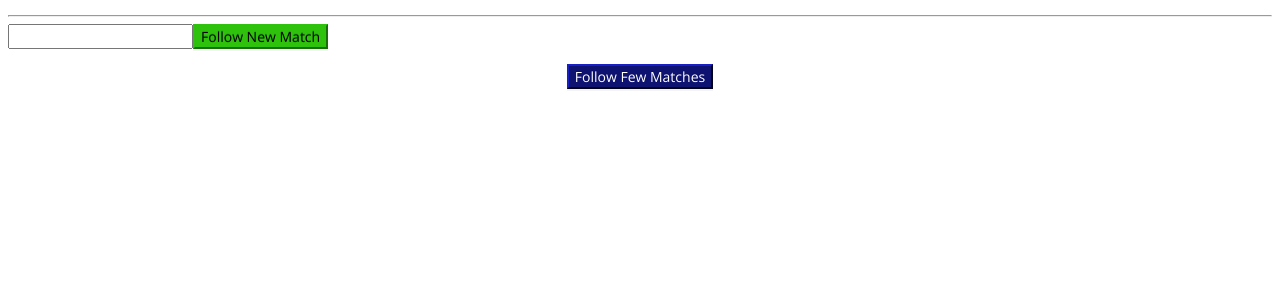
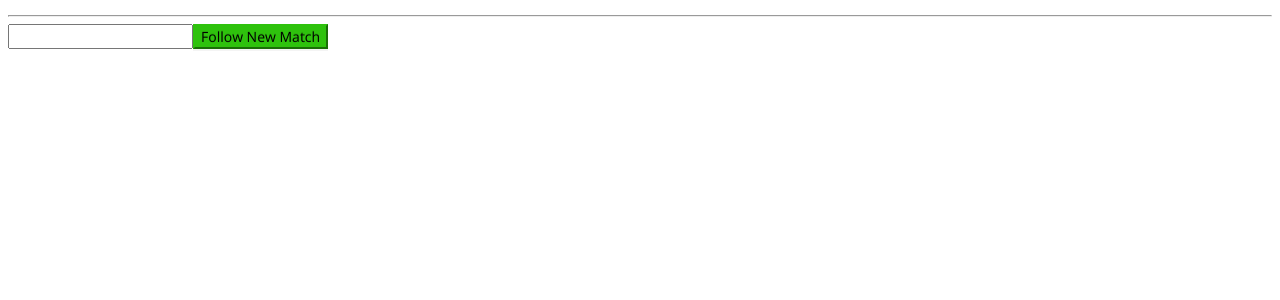
Before and after one commit to Jayanthbm/cricbuzz-electron-widget, a React (Create React App) app: page / in a window 1280 px wide. Shown: the top 300 px of the page. Built offline with nearby package versions, Linux system fonts and the light colour scheme.

Commit message:
minor updates

```diff
--- a/package.json
+++ b/package.json
@@ -12,7 +12,6 @@
     "@testing-library/react": "^13.4.0",
     "@testing-library/user-event": "^13.5.0",
     "axios": "^1.6.2",
-    "cheerio": "^1.0.0-rc.12",
     "react": "^18.2.0",
     "react-dom": "^18.2.0",
     "react-scripts": "5.0.1"
--- a/src/App.css
+++ b/src/App.css
@@ -44,11 +44,15 @@
   color: #464646;
 }
 
+.ODI {
+  color: #3399ff;
+}
+
 .cricket-card-subtitle {
   font-size: 10px;
   color: #555;
   font-weight: bold;
-  margin-top:2px;
+  margin-top: 2px;
 }
 
 .cricket-card-toss {
@@ -124,13 +128,10 @@
   color: rgb(124, 54, 54);
 }
 
-.striker-name {
-  font-weight: bold;
-  color: rgba(0, 0, 255, 0.568);
-}
 
 .last-wicket {
   text-align: center;
+  font-weight: bold;
 }
 
 .deleteBtnWrapper {
@@ -149,12 +150,6 @@
   box-shadow: 0 2px #0000000b;
   cursor: pointer;
 }
-
-.last-wicket {
-  text-align: center;
-  font-weight: bold;
-}
-
 
 .batting-cards-container {
   display: flex;
@@ -206,11 +201,6 @@
   margin-right: 1px;
 }
 
-.percentage {
-  font-size: 12px;
-  color: #777;
-}
-
 .more-stats {
   cursor: pointer;
   text-decoration: underline;
@@ -235,14 +225,6 @@
   cursor: pointer;
 }
 
-.followFewBtn {
-  color: #fff;
-  border-color: #0e1271;
-  background: #0e1271;
-  text-shadow: 0 -1px 0 rgba(0, 0, 0, .12);
-  box-shadow: 0 2px #0000000b;
-  cursor: pointer;
-}
 
 .com-wrapper {
   margin-top: 10px;
@@ -271,10 +253,10 @@
   color: #fff;
   margin-right: 10px;
 }
-.player-of-the-match{
+
+.player-of-the-match {
   font-weight: bold;
 }
-
 
 .commWrapper {
   background: orange;
--- a/src/App.js
+++ b/src/App.js
@@ -1,10 +1,9 @@
 import axios from "axios";
-import React, { useEffect, useState, useRef } from "react";
+import React, { useEffect, useMemo, useRef, useState } from "react";
 import "./App.css";
-import teamsData from "./teams.json";
-import cheerio from "cheerio";
 import { ReactComponent as ExpandLess } from "./expand_less.svg";
 import { ReactComponent as ExpandMore } from "./expand_more.svg";
+import teamsData from "./teams.json";
 
 const API_URL = "https://www.cricbuzz.com/api/cricket-match/commentary/";
 
@@ -277,17 +276,16 @@ const PlayerOfTheMatchCard = ({ fullName }) => {
 };
 
 const LastCommentCard = ({ commentText, event, overNumber, lastWicket }) => {
-  // console.log("EVENT", event);
   const EVENTS = {
     NONE: "",
-    "over-break": "Over Completed",
-    SIX: "It's a SIX!!",
+    "over-break": "Over Completed ",
+    SIX: "It's a SIX!! ",
     FOUR: "It's a FOUR!",
-    MAIDEN_OVER: "It's a MAIDEN OVER!!",
-    HIGHSCORING_OVER: "It's a HIGHSCORING OVER!!",
-    TEAM_FIFTY: "Team FIFTY",
+    MAIDEN_OVER: "It's a MAIDEN OVER!! ",
+    HIGHSCORING_OVER: "It's a HIGHSCORING OVER!! ",
+    TEAM_FIFTY: "Team FIFTY ",
     PARTNERSHIP: "",
-    WICKET: "Its a WICKET!!",
+    WICKET: "Its a WICKET!! ",
   };
   const [showComm, setShowComm] = useState(false);
   return (
@@ -330,11 +328,15 @@ const UDRSCard = ({ matchData }) => {
         className="commWrapper"
         onClick={() => setShowUdrsDetails(!showUdrsDetails)}
       >
-        <span style={{
-          color: '#fff',
+        <span
+          style={{
+            color: "#fff",
             fontWeight: 600,
-          marginLeft:5
-        }}>UDRS</span>
+            marginLeft: 5,
+          }}
+        >
+          UDRS
+        </span>
         {showUdrsDetails ? <ExpandLess /> : <ExpandMore />}
       </div>
       {showUdrsDetails && (
@@ -387,7 +389,7 @@ const ScoreComponent = ({ matchId, removeFromFollowList }) => {
   const [matchState, setMatchState] = useState("Preview");
   const [showBatingDetails, setShowBatingDetails] = useState(false);
   const [showBowlingDetails, setShowBowlingDetails] = useState(false);
-  const [showLiveScore, setShowLiveScore] = useState(true);
+
   useEffect(() => {
     async function fetchMatchInfo() {
       try {
@@ -591,20 +593,23 @@ const ScoreComponent = ({ matchId, removeFromFollowList }) => {
     return;
   }
 
-  const MATCH_STATES = {
+  const MATCH_STATES = useMemo(
+    () => ({
       Preview: 2,
       "Innings Break": 2,
       Complete: -1,
       Stumps: 2,
       "In Progress": 2,
-  };
+    }),
+    []
+  );
   useEffect(() => {
     if (MATCH_STATES[matchState]) {
       setIsMatchComplete(MATCH_STATES[matchState] !== -1 ? false : true);
     } else {
       setIsMatchComplete(false);
     }
-  }, [matchState]);
+  }, [matchState, MATCH_STATES]);
   const [intervalId] = useInterval(
     fetchLiveScores,
     !isMatchComplete ? 2000 : null
@@ -805,33 +810,6 @@ function App() {
     localStorage.setItem("matches", JSON.stringify(newMatchIds));
   }
 
-  async function getLiveMatches() {
-    const LIVE_API_URL =
-      "https://cors-anywhere.herokuapp.com/https://www.cricbuzz.com/api/html/homepage-scag";
-    try {
-      let query = await axios.get(LIVE_API_URL);
-      let result = query.data;
-      const $ = cheerio.load(result);
-      const links = $('a[href^="/live-cricket-scores/"]');
-      let tmp = [];
-      for (let i = links.length - 1; i >= 0; i--) {
-        const link = $(links[i]).attr("href");
-        const regex = /\/live-cricket-scores\/(\d+)\/.*$/;
-        const match = link.match(regex);
-        if (match) {
-          const extractedValue = match[1];
-          tmp.push(extractedValue);
-        } else {
-          console.log("No match found");
-        }
-      }
-      const newMatchIds = Array.from(new Set([...matchIds, ...tmp]));
-      setMatchIds(newMatchIds);
-      localStorage.setItem("matches", JSON.stringify(newMatchIds));
-    } catch (error) {
-      console.log(error);
-    }
-  }
   return (
     <>
       <div style={{ display: "flex", flexWrap: "wrap" }}>
@@ -860,18 +838,6 @@ function App() {
       >
         Follow New Match
       </button>
-      <div
-        style={{
-          display: "flex",
-          justifyContent: "center",
-          marginTop: 15,
-          marginBottom: 15,
-        }}
-      >
-        <button className="followFewBtn" onClick={getLiveMatches}>
-          Follow Few Matches
-        </button>
-      </div>
     </>
   );
 }
```
Lines whose indentation alone changed are shown as unchanged.
